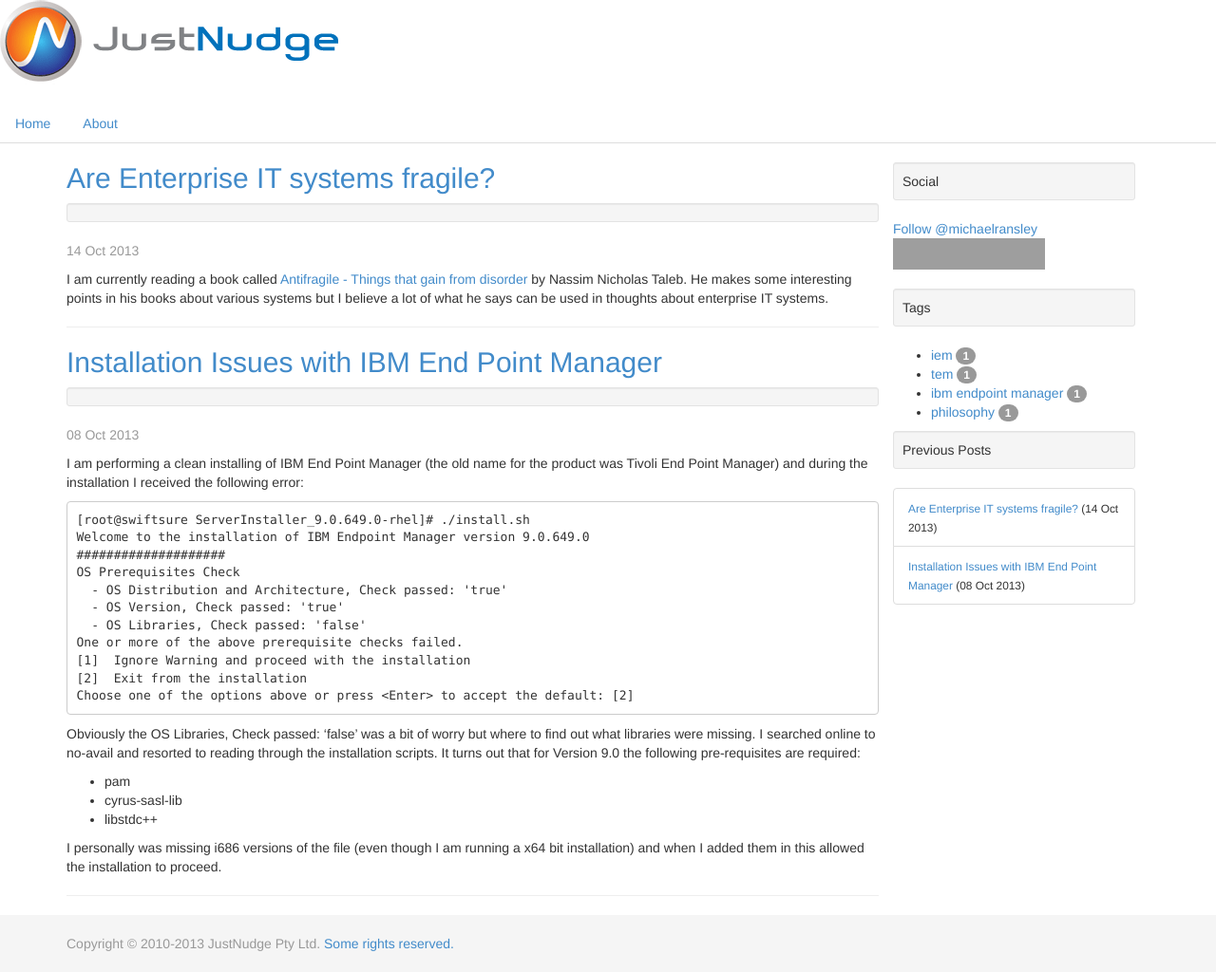
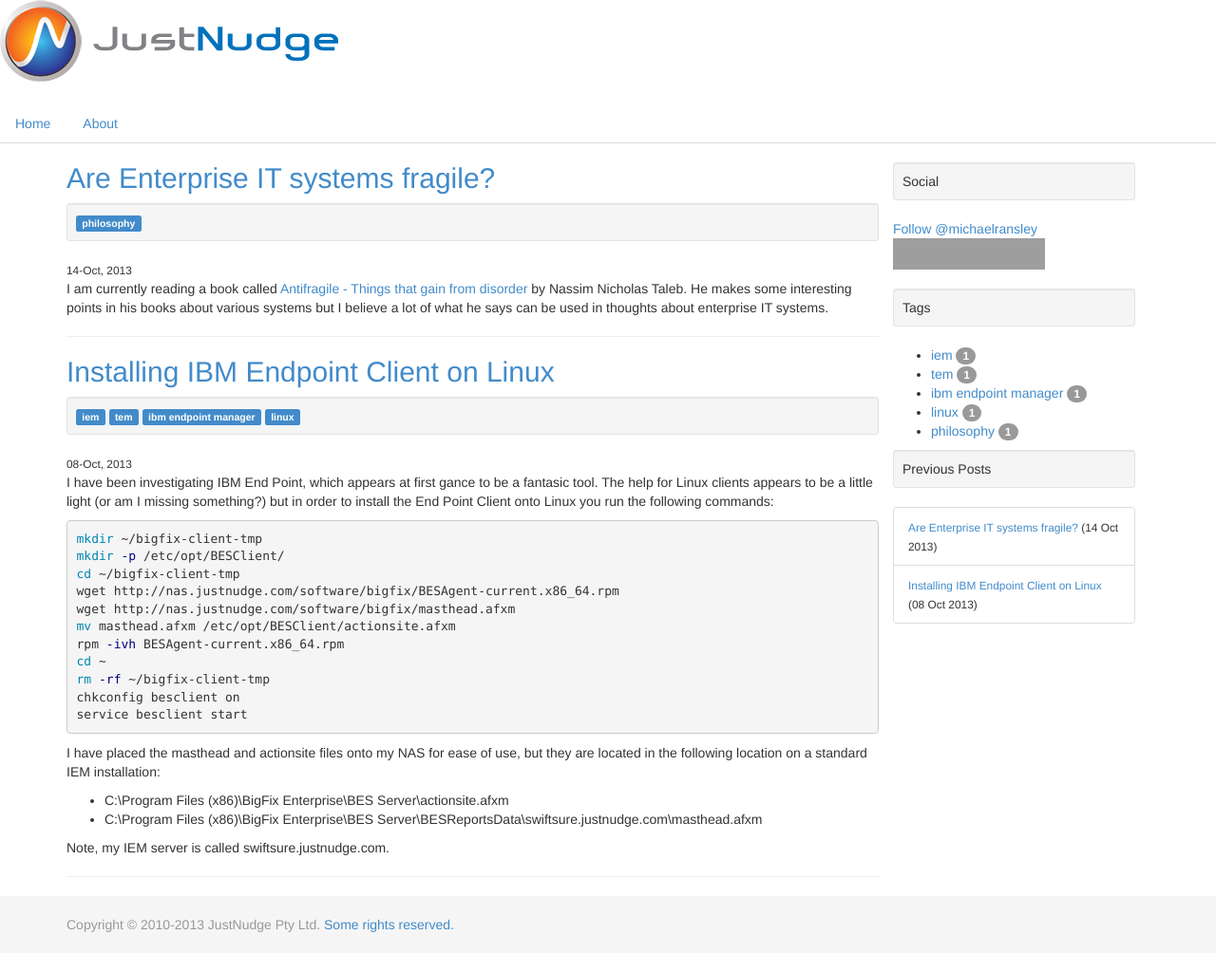
Before and after one commit to justnudge/jn-website, a Jekyll site: the page built from website/index.html, in a window 1280 px wide. Shown: the whole page at 95% size. Built offline with Jekyll 4.4.1, drawn with Linux system fonts in a browser that asks for light colours; Markdown is read by kramdown in place of the engine named in the settings; comment, search, counter and statistics services are not loaded; grey boxes are pictures that could not be loaded.

Commit message:
Fixed tag generation on index page.

```diff
--- /dev/null
+++ b/website/_posts/2013-10-08-Installing-IBM-Endpoint-Client-on-Linux.markdown
@@ -0,0 +1,29 @@
+---
+layout: post
+title: Installing IBM Endpoint Client on Linux
+tags: [iem, tem, ibm endpoint manager, linux]
+---
+I have been investigating IBM End Point, which appears at first gance to be a fantasic tool.  The help for Linux clients appears to be a little
+light (or am I missing something?) but in order to install the End Point Client onto Linux you run the following commands:
+
+{% highlight sh %}
+mkdir ~/bigfix-client-tmp
+mkdir -p /etc/opt/BESClient/
+cd ~/bigfix-client-tmp
+wget http://nas.justnudge.com/software/bigfix/BESAgent-current.x86_64.rpm
+wget http://nas.justnudge.com/software/bigfix/masthead.afxm
+mv masthead.afxm /etc/opt/BESClient/actionsite.afxm
+rpm -ivh BESAgent-current.x86_64.rpm
+cd ~
+rm -rf ~/bigfix-client-tmp
+chkconfig besclient on
+service besclient start
+{% endhighlight %}
+
+I have placed the masthead and actionsite files onto my NAS for ease of use, but they are located in the following location on a standard
+IEM installation:
+
+- C:\Program Files (x86)\BigFix Enterprise\BES Server\actionsite.afxm
+- C:\Program Files (x86)\BigFix Enterprise\BES Server\BESReportsData\swiftsure.justnudge.com\masthead.afxm
+
+Note, my IEM server is called swiftsure.justnudge.com.
--- a/website/_posts/2013-10-08-installation-issues-with-iem.markdown
+++ /dev/null
@@ -1,27 +0,0 @@
----
-layout: post
-title: Installation Issues with IBM End Point Manager
-tags: [iem, tem, ibm endpoint manager]
----
-
-I am performing a clean installing of IBM End Point Manager (the old name for the product was Tivoli End Point Manager) and during the installation I received the following error:
-
-    [root@swiftsure ServerInstaller_9.0.649.0-rhel]# ./install.sh
-    Welcome to the installation of IBM Endpoint Manager version 9.0.649.0
-    ####################
-    OS Prerequisites Check
-      - OS Distribution and Architecture, Check passed: 'true'
-      - OS Version, Check passed: 'true'
-      - OS Libraries, Check passed: 'false'
-    One or more of the above prerequisite checks failed.
-    [1]  Ignore Warning and proceed with the installation
-    [2]  Exit from the installation
-    Choose one of the options above or press <Enter> to accept the default: [2]
-
-Obviously the OS Libraries, Check passed: 'false' was a bit of worry but where to find out what libraries were missing. I searched online to no-avail and resorted to reading through the installation scripts. It turns out that for Version 9.0 the following pre-requisites are required:
-
-- pam
-- cyrus-sasl-lib
-- libstdc++
-
-I personally was missing i686 versions of the file (even though I am running a x64 bit installation) and when I added them in this allowed the installation to proceed.
--- a/website/index.html
+++ b/website/index.html
@@ -5,8 +5,12 @@
 <div id="home">
     {% for post in site.posts %}
         <h2><a href="{{ post.url }}">{{ post.title }}</a></h2>
-        {% include taglist.html %}
-        <p class="text-muted">{{ post.date | date_to_string }}</p>
+        <div class="well well-sm">
+        {% for tag in post.tags %}
+            <span class="label label-primary category-link"><a style="" href="/categories/{{ tag }}">{{ tag }}</a></span>
+        {% endfor %}
+        </div>
+        <small>{{ post.date | date: "%d-%b, %Y" }}</small>
         {{ post.content }}
         <hr />
     {% endfor %}
```
